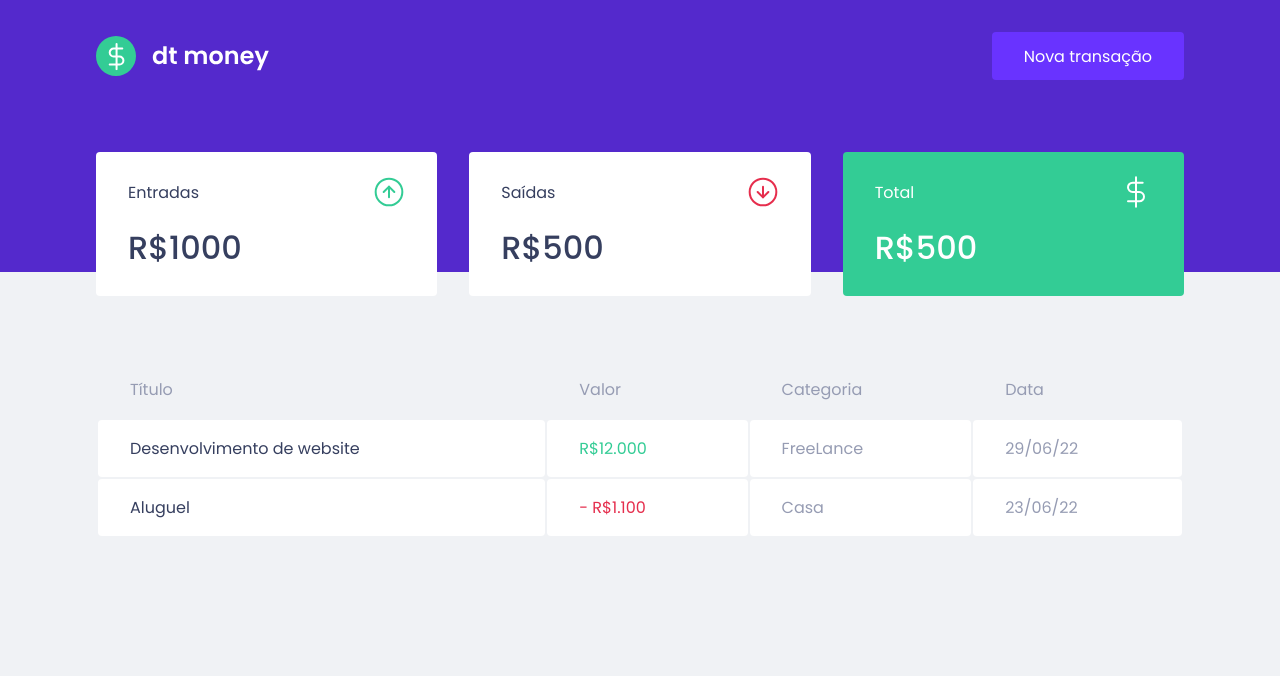
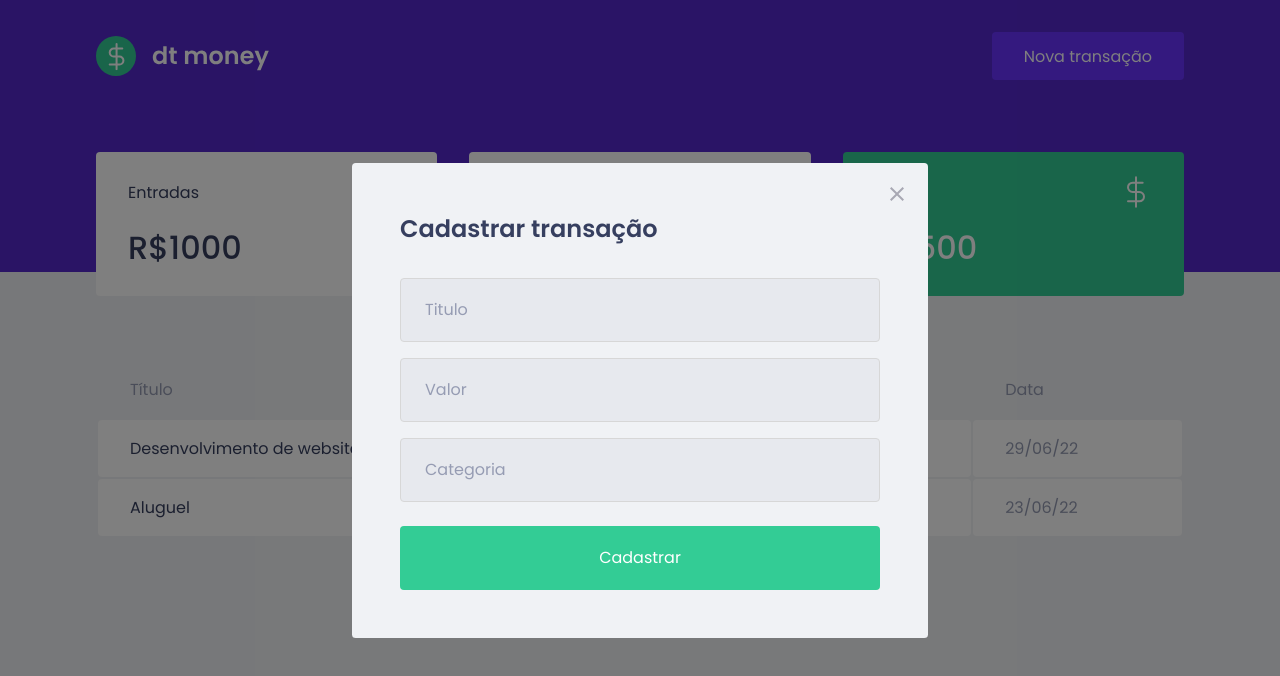
Before and after one commit to Rafael-Machado01/devMoney, a React (Create React App) app: page / in a window 1280 px wide. Both pictures are taken after a click on the button "Nova transação". Shown: the top 676 px of the page. Built offline with nearby package versions, Linux system fonts and the light colour scheme; no server answers; what miragejs would draw is missing.

Commit message:
Styled Commit

```diff
--- a/package.json
+++ b/package.json
@@ -7,6 +7,7 @@
     "miragejs": "^0.1.45",
     "react": "^18.2.0",
     "react-dom": "^18.2.0",
+    "react-modal": "^3.15.1",
     "react-scripts": "5.0.1",
     "styled-components": "^5.3.5",
     "web-vitals": "^2.1.0"
@@ -19,6 +20,7 @@
     "@types/node": "^16.7.13",
     "@types/react": "^18.0.0",
     "@types/react-dom": "^18.0.0",
+    "@types/react-modal": "^3.13.1",
     "@types/styled-components": "^5.1.25",
     "typescript": "^4.4.2"
   },
--- a/src/App.tsx
+++ b/src/App.tsx
@@ -1,11 +1,30 @@
+import Modal from "react-modal";
 import { GlobalStyle } from "./assets/styles/global";
 import { Dashboard } from "./components/Dashboard";
 import { Header } from "./components/Header";
+import { useState } from "react";
+import { NewTransactionModal } from "./components/NewTransactionModal";
+Modal.setAppElement("#root");
 export function App() {
+  const [isNewTransactionModalOpen, setNewTransactionModalOpen] =
+    useState(false);
+
+  function HandleOpenNewTransactionModal() {
+    setNewTransactionModalOpen(true);
+  }
+
+  function HandleCloseNewTransactionModal() {
+    setNewTransactionModalOpen(false);
+  }
+
   return (
     <>
-      <Header />
+      <Header onOpenNewTransactionModal={HandleOpenNewTransactionModal} />
       <Dashboard />
+      <NewTransactionModal
+        isOpen={isNewTransactionModalOpen}
+        onRequestClose={HandleCloseNewTransactionModal}
+      />
       <GlobalStyle />
     </>
   );
--- a/src/assets/styles/global.ts
+++ b/src/assets/styles/global.ts
@@ -47,4 +47,35 @@
   opacity: 0.6;
   cursor: not-allowed;
 }
+.react-modal-content {
+  width: 108%;
+  max-width: 576px;
+  background: var(--background);
+  padding: 3rem;
+  position: relative;
+  border-radius: 0.24rem;
+}
+.react-modal-overlay {
+  background: rgba(0, 0, 0, 0.5);
+  position: fixed;
+  top: 0;
+  bottom: 0;
+  right: 0;
+  left: 0;
+  display: flex;
+  align-items: center;
+  justify-content: center;
+}
+.react-modal-close {
+  position: absolute;
+  right: 1.5rem;
+  top: 1.5rem;
+  border: 0;
+  background: transparent;
+  transition: filter 0.2s;
+
+  &:hover {
+    filter: brightness(0.8);
+  }
+}
 `;
--- a/src/components/Header/index.tsx
+++ b/src/components/Header/index.tsx
@@ -1,11 +1,19 @@
 import logoSvg from "../../assets/logo.svg";
+import Modal from "react-modal";
 import { Container, Content } from "./style";
-export function Header() {
+
+interface HeaderProps {
+  onOpenNewTransactionModal: () => void;
+}
+
+export function Header({ onOpenNewTransactionModal }: HeaderProps) {
   return (
     <Container>
       <Content>
         <img src={logoSvg} alt="logo-dev-money" />
-        <button>Nova transação</button>
+        <button type="button" onClick={onOpenNewTransactionModal}>
+          Nova transação
+        </button>
       </Content>
     </Container>
   );
--- /dev/null
+++ b/src/components/NewTransactionModal/index.tsx
@@ -0,0 +1,38 @@
+import Modal from "react-modal";
+import { Container } from "./style";
+import CloseImg from "../../assets/close.svg";
+
+interface NewTransactionModalProps {
+  isOpen: boolean;
+  onRequestClose: () => void;
+}
+
+export function NewTransactionModal({
+  isOpen,
+  onRequestClose,
+}: NewTransactionModalProps) {
+  return (
+    <Modal
+      isOpen={isOpen}
+      onRequestClose={onRequestClose}
+      overlayClassName="react-modal-overlay"
+      className="react-modal-content"
+    >
+      <button
+        type="button"
+        onClick={onRequestClose}
+        className="react-modal-close"
+      >
+        <img src={CloseImg} alt="Fechar Modal" />
+      </button>
+      <Container>
+        <h2>Cadastrar transação</h2>
+        <input placeholder="Titulo" />
+        <input type="number" placeholder="Valor" />
+        <input placeholder="Categoria" />
+
+        <button type="submit">Cadastrar</button>
+      </Container>
+    </Modal>
+  );
+}
--- /dev/null
+++ b/src/components/NewTransactionModal/style.ts
@@ -0,0 +1,43 @@
+import styled from "styled-components";
+export const Container = styled.form`
+  h2 {
+    color: var(--text-title);
+    font-size: 1.5rem;
+    margin-bottom: 2rem;
+  }
+  input {
+    width: 100%;
+    padding: 0 1.5rem;
+    height: 4rem;
+    border-radius: 0.25rem;
+    border: 1px solid #d7d7d7;
+    background: #e7e9ee;
+    font-weight: 400;
+    font-size: 1rem;
+
+    &::placeholder {
+      color: var(--text-body);
+    }
+    & + input {
+      margin-top: 1rem;
+    }
+  }
+  button[type="submit"] {
+    width: 100%;
+    padding: 0 1.5rem;
+    height: 4rem;
+    background: var(--green);
+    color: #fff;
+    border-radius: 0.25rem;
+    border: 0;
+    font-size: 1rem;
+    margin-top: 1.5rem;
+    font-weight: 400;
+
+    transition: filter 0.2;
+
+    &:hover {
+      filter: brightness(0.9);
+    }
+  }
+`;
```
Also changed, not shown: 1 other file (tests, documents, lock files or other folders).
